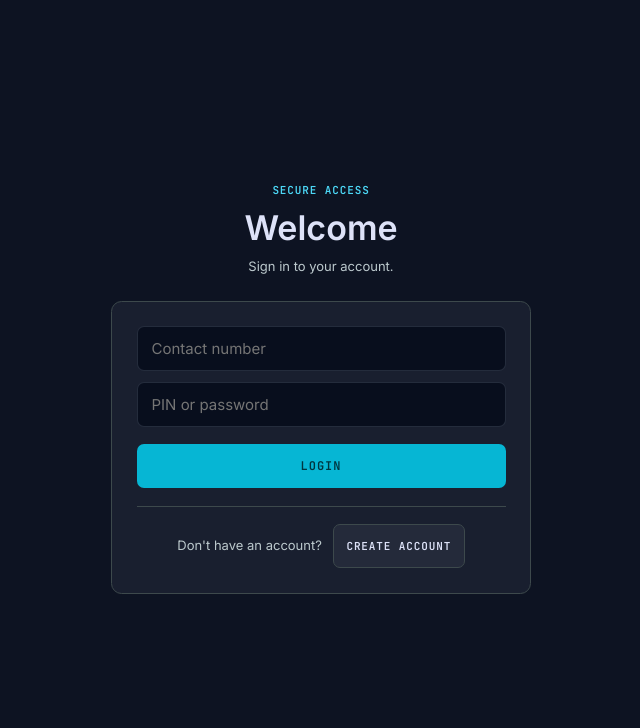
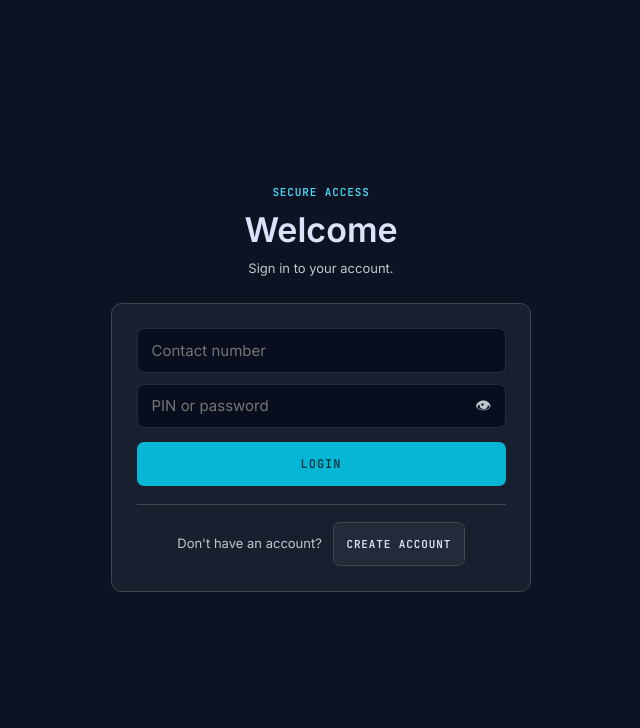
Before and after one commit to glennballon123-cell/CyclePayWebsite, a FastAPI app: page /access in a window 1280 px wide. Shown: the top 728 px of the page, without its empty margins (319-959 px from the left). Run offline with FastAPI, Linux system fonts and the light colour scheme; some libraries are stand-ins or nearby versions.

Commit message:
Add show and hide PIN toggles

```diff
--- a/website/templates/access.html
+++ b/website/templates/access.html
@@ -28,15 +28,33 @@
 
       <form method="post" action="/access" id="loginForm" style="display: flex; flex-direction: column; gap: 0.75rem;">
         <input name="contact" class="input-field monospace" placeholder="Contact number" required>
-        <input name="credential" type="password" class="input-field monospace" placeholder="PIN or password" required>
-        <button type="submit" class="button button-primary full-width space-center" style="margin-top: 0.5rem;">Login</button>
+        <div style="position: relative;">
+          <input name="credential" id="loginCredential" type="password" class="input-field monospace" placeholder="PIN or password" required style="padding-right: 2.75rem;">
+          <button type="button" class="pin-toggle" onclick="togglePin('loginCredential', this)" aria-label="Show password">
+            <span class="eye-open">&#128065;</span>
+            <span class="eye-closed" style="display:none;">&#128584;</span>
+          </button>
+        </div>
+        <button type="submit" class="button button-primary full-width space-center" style="margin-top: 0.25rem;">Login</button>
       </form>
 
       <form method="post" action="/register" id="registerForm" style="display: none; flex-direction: column; gap: 0.75rem;">
         <input name="display_name" class="input-field" placeholder="Full name" required>
         <input name="contact_number" class="input-field monospace" placeholder="Contact number" required>
-        <input name="credential" type="password" class="input-field monospace" placeholder="Choose a PIN" required>
-        <input name="confirm" type="password" class="input-field monospace" placeholder="Confirm PIN" required>
+        <div style="position: relative;">
+          <input name="credential" id="registerCredential" type="password" class="input-field monospace" placeholder="Choose a PIN" required style="padding-right: 2.75rem;">
+          <button type="button" class="pin-toggle" onclick="togglePin('registerCredential', this)" aria-label="Show password">
+            <span class="eye-open">&#128065;</span>
+            <span class="eye-closed" style="display:none;">&#128584;</span>
+          </button>
+        </div>
+        <div style="position: relative;">
+          <input name="confirm" id="registerConfirm" type="password" class="input-field monospace" placeholder="Confirm PIN" required style="padding-right: 2.75rem;">
+          <button type="button" class="pin-toggle" onclick="togglePin('registerConfirm', this)" aria-label="Show password">
+            <span class="eye-open">&#128065;</span>
+            <span class="eye-closed" style="display:none;">&#128584;</span>
+          </button>
+        </div>
         <button type="submit" class="button button-primary full-width space-center" style="margin-top: 0.5rem;">Create Account</button>
       </form>
 
@@ -48,6 +66,33 @@
     </div>
   </div>
 </div>
+
+<style>
+.pin-toggle {
+  position: absolute;
+  right: 0.5rem;
+  top: 50%;
+  transform: translateY(-50%);
+  background: transparent;
+  border: none;
+  cursor: pointer;
+  padding: 0.5rem;
+  font-size: 16px;
+  color: #bcc9cd;
+  line-height: 1;
+  transition: color 0.15s ease;
+  min-height: 0;
+}
+
+.pin-toggle:hover {
+  color: #4cd7f6;
+}
+
+.pin-toggle .eye-open,
+.pin-toggle .eye-closed {
+  display: inline-block;
+}
+</style>
 
 <script>
 (function () {
@@ -82,6 +127,22 @@
   window.toggleCard = function () {
     setMode(mode === "login" ? "register" : "login");
   };
+
+  window.togglePin = function (inputId, button) {
+    var input = document.getElementById(inputId);
+    if (!input) return;
+    var openEye = button.querySelector(".eye-open");
+    var closedEye = button.querySelector(".eye-closed");
+    if (input.type === "password") {
+      input.type = "text";
+      openEye.style.display = "none";
+      closedEye.style.display = "inline-block";
+    } else {
+      input.type = "password";
+      openEye.style.display = "inline-block";
+      closedEye.style.display = "none";
+    }
+  };
 })();
 </script>
 
```
